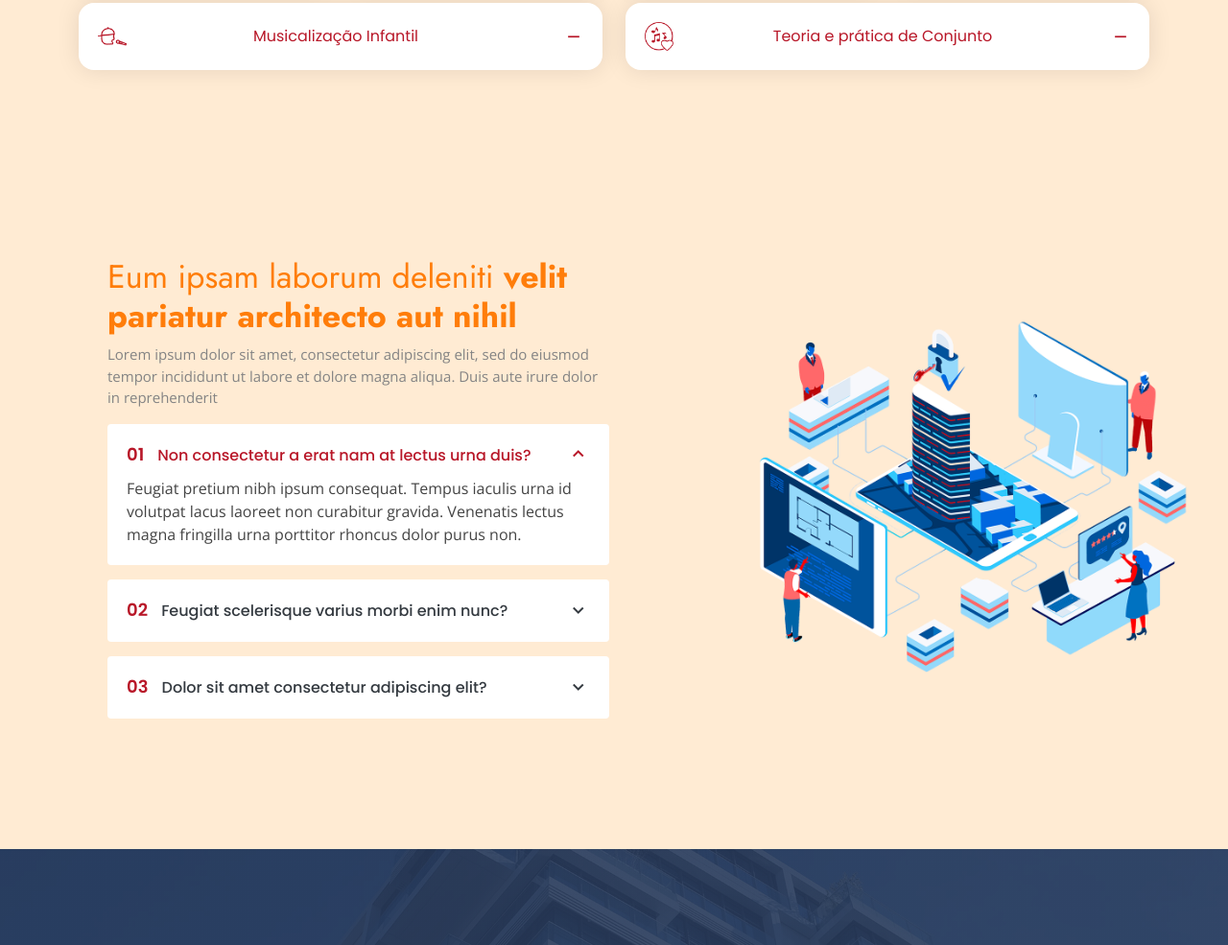
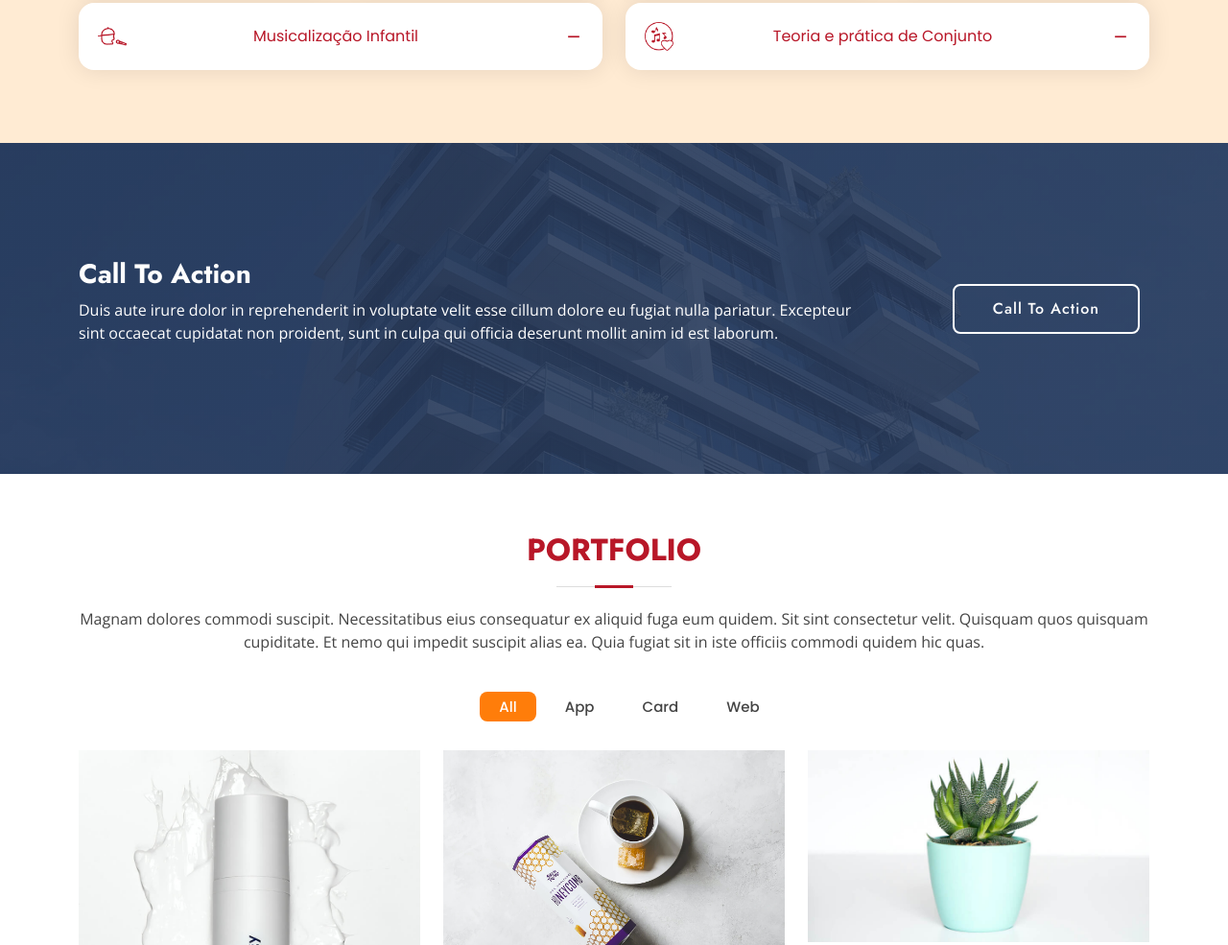
Before and after one commit to EscolaBanzos/site-plataforma, a plain HTML site: page index.html in a window 1280 px wide. Shown: the part 1878-2863 px from the top of the page at 96% size. Drawn offline with nearby package versions, Linux system fonts and the light colour scheme.

Commit message:
Remove Why-Us

```diff
--- a/assets/css/style.css
+++ b/assets/css/style.css
@@ -638,134 +638,6 @@ section {
 }
 
 /*--------------------------------------------------------------
-# Why Us
---------------------------------------------------------------*/
-.why-us .content {
-  padding: 60px 100px 0 100px;
-}
-
-.why-us .content h3 {
-  font-weight: 400;
-  font-size: 34px;
-  color: var(--tertiary);
-}
-
-.why-us .content h4 {
-  font-size: 20px;
-  font-weight: 700;
-  margin-top: 5px;
-}
-
-.why-us .content p {
-  font-size: 15px;
-  color: #848484;
-}
-
-.why-us .img {
-  background-size: contain;
-  background-repeat: no-repeat;
-  background-position: center center;
-}
-
-.why-us .accordion-list {
-  padding: 0 100px 60px 100px;
-}
-
-.why-us .accordion-list ul {
-  padding: 0;
-  list-style: none;
-}
-
-.why-us .accordion-list li + li {
-  margin-top: 15px;
-}
-
-.why-us .accordion-list li {
-  padding: 20px;
-  background: #fff;
-  border-radius: 4px;
-}
-
-.why-us .accordion-list a {
-  display: block;
-  position: relative;
-  font-family: "Poppins", sans-serif;
-  font-size: 16px;
-  line-height: 24px;
-  font-weight: 500;
-  padding-right: 30px;
-  outline: none;
-  cursor: pointer;
-}
-
-.why-us .accordion-list span {
-  color: var(--primary);
-  font-weight: 600;
-  font-size: 18px;
-  padding-right: 10px;
-}
-
-.why-us .accordion-list i {
-  font-size: 24px;
-  position: absolute;
-  right: 0;
-  top: 0;
-}
-
-.why-us .accordion-list p {
-  margin-bottom: 0;
-  padding: 10px 0 0 0;
-}
-
-.why-us .accordion-list .icon-show {
-  display: none;
-}
-
-.why-us .accordion-list a.collapsed {
-  color: #343a40;
-}
-
-.why-us .accordion-list a.collapsed:hover {
-  color: var(--primary);
-}
-
-.why-us .accordion-list a.collapsed .icon-show {
-  display: inline-block;
-}
-
-.why-us .accordion-list a.collapsed .icon-close {
-  display: none;
-}
-
-@media (max-width: 1024px) {
-  .why-us .content,
-  .why-us .accordion-list {
-    padding-left: 0;
-    padding-right: 0;
-  }
-}
-
-@media (max-width: 992px) {
-  .why-us .img {
-    min-height: 400px;
-  }
-
-  .why-us .content {
-    padding-top: 30px;
-  }
-
-  .why-us .accordion-list {
-    padding-bottom: 30px;
-  }
-}
-
-@media (max-width: 575px) {
-  .why-us .img {
-    min-height: 200px;
-  }
-}
-
-/*--------------------------------------------------------------
 # Courses
 --------------------------------------------------------------*/
 .courses .icon-box {
--- a/index.html
+++ b/index.html
@@ -634,79 +634,6 @@
         </div>
       </div>
     </section><!-- End Courses Section -->
-
-    <!-- ======= Why Us Section ======= -->
-    <section id="why-us" class="why-us section-bg">
-      <div class="container-fluid" data-aos="fade-up">
-
-        <div class="row">
-
-          <div class="col-lg-7 d-flex flex-column justify-content-center align-items-stretch  order-2 order-lg-1">
-
-            <div class="content">
-              <h3>Eum ipsam laborum deleniti <strong>velit pariatur architecto aut nihil</strong></h3>
-              <p>
-                Lorem ipsum dolor sit amet, consectetur adipiscing elit, sed do eiusmod tempor incididunt ut labore et
-                dolore magna aliqua. Duis aute irure dolor in reprehenderit
-              </p>
-            </div>
-
-            <div class="accordion-list">
-              <ul>
-                <li>
-                  <a data-bs-toggle="collapse" class="collapse" data-bs-target="#accordion-list-1"><span>01</span> Non
-                    consectetur a erat nam at lectus urna duis? <i class="bx bx-chevron-down icon-show"></i><i
-                      class="bx bx-chevron-up icon-close"></i>
-                  </a>
-                  <div id="accordion-list-1" class="collapse show" data-bs-parent=".accordion-list">
-                    <p>
-                      Feugiat pretium nibh ipsum consequat. Tempus iaculis urna id volutpat lacus laoreet non curabitur
-                      gravida. Venenatis lectus magna fringilla urna porttitor rhoncus dolor purus non.
-                    </p>
-                  </div>
-                </li>
-
-                <li>
-                  <a data-bs-toggle="collapse" data-bs-target="#accordion-list-2" class="collapsed"><span>02</span>
-                    Feugiat scelerisque varius morbi enim nunc? <i class="bx bx-chevron-down icon-show"></i><i
-                      class="bx bx-chevron-up icon-close"></i>
-                  </a>
-                  <div id="accordion-list-2" class="collapse" data-bs-parent=".accordion-list">
-                    <p>
-                      Dolor sit amet consectetur adipiscing elit pellentesque habitant morbi. Id interdum velit laoreet
-                      id donec ultrices. Fringilla phasellus faucibus scelerisque eleifend donec pretium. Est
-                      pellentesque elit ullamcorper dignissim. Mauris ultrices eros in cursus turpis massa tincidunt
-                      dui.
-                    </p>
-                  </div>
-                </li>
-
-                <li>
-                  <a data-bs-toggle="collapse" data-bs-target="#accordion-list-3" class="collapsed"><span>03</span>
-                    Dolor sit amet consectetur adipiscing elit? <i class="bx bx-chevron-down icon-show"></i><i
-                      class="bx bx-chevron-up icon-close"></i>
-                  </a>
-                  <div id="accordion-list-3" class="collapse" data-bs-parent=".accordion-list">
-                    <p>
-                      Eleifend mi in nulla posuere sollicitudin aliquam ultrices sagittis orci. Faucibus pulvinar
-                      elementum integer enim. Sem nulla pharetra diam sit amet nisl suscipit. Rutrum tellus pellentesque
-                      eu tincidunt. Lectus urna duis convallis convallis tellus. Urna molestie at elementum eu facilisis
-                      sed odio morbi quis
-                    </p>
-                  </div>
-                </li>
-
-              </ul>
-            </div>
-
-          </div>
-
-          <div class="col-lg-5 align-items-stretch order-1 order-lg-2 img"
-            style='background-image: url("assets/img/why-us.png");' data-aos="zoom-in" data-aos-delay="150">&nbsp;</div>
-        </div>
-
-      </div>
-    </section><!-- End Why Us Section -->
 
     <!-- ======= Cta Section ======= -->
     <section id="cta" class="cta">
```
